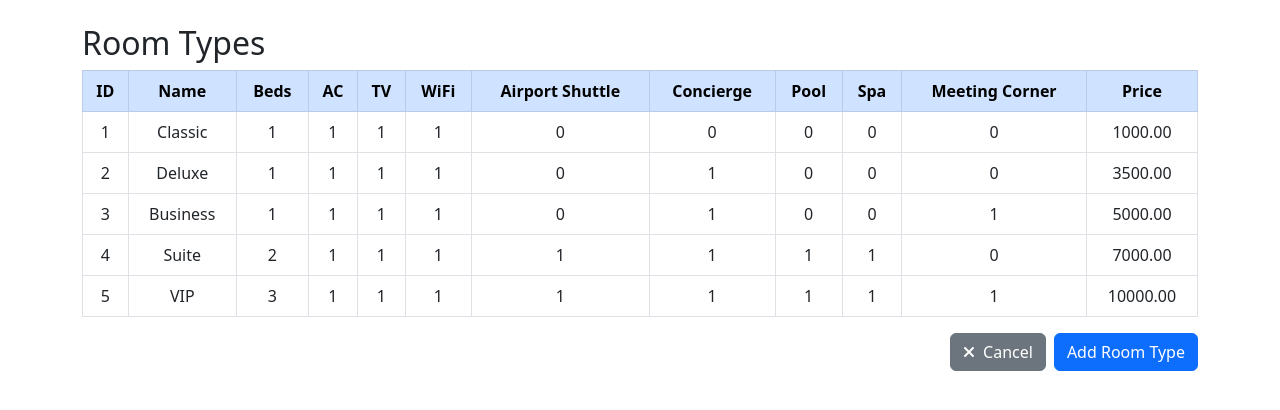
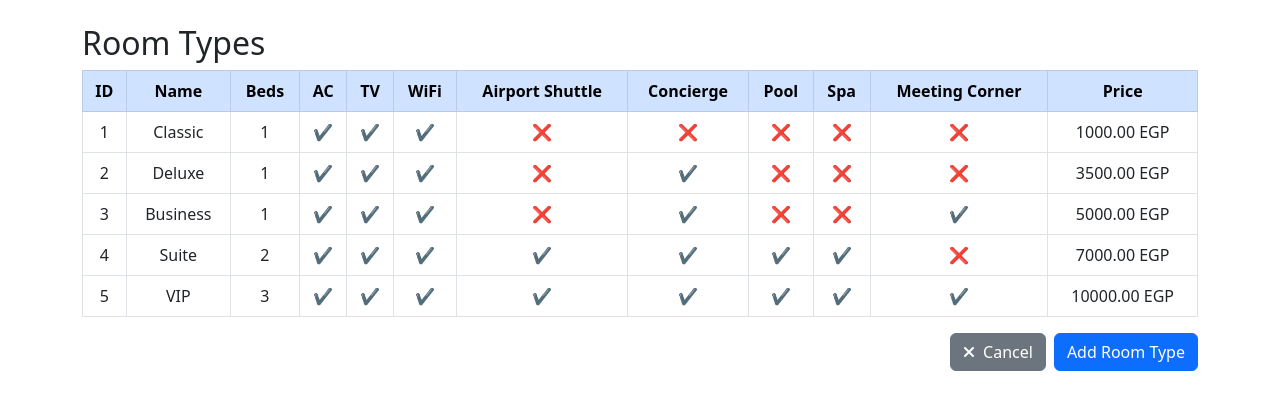
Before and after one commit to nesreen752/hotel-management-system, a Flask app: page /room-types in a window 1280 px wide. Shown: the top 410 px of the page. Run offline with Flask 3, Linux system fonts and the light colour scheme; data comes from the database, SQL or seed files in the repository; some libraries are stand-ins or nearby versions.

Commit message:
update to roomtype

```diff
--- a/HotelMS/backend/app.py
+++ b/HotelMS/backend/app.py
@@ -77,33 +77,48 @@ def add_room_type():
         db = get_db()
         cursor = db.cursor()
 
-        # Retrieve form data
         type_name = request.form.get("name")
-        beds = request.form.get("beds")
-        ac = request.form.get("ac", 0)
-        tv = request.form.get("tv", 0)
-        wifi = request.form.get("wifi", 0)
-        airport_shuttle = request.form.get("airportShuttle", 0)
-        concierge = request.form.get("concierge", 0)
-        pool = request.form.get("pool", 0)
-        spa = request.form.get("spa", 0)
-        meeting_corner = request.form.get("meetingCorner", 0)
+        bed_count = request.form.get("beds")
+        price = request.form.get("price")
 
-        # Insert into the RoomType table
-        cursor.execute(
-            """
-            INSERT INTO RoomType (TypeName, Beds, AC, TV, WiFi, AirportShuttle, Concierge, Pool, Spa, MeetingCorner)
-            VALUES (%s, %s, %s, %s, %s, %s, %s, %s, %s, %s)
-            """,
-            (type_name, beds, ac, tv, wifi, airport_shuttle, concierge, pool, spa, meeting_corner)
-        )
+        has_ac = 1 if request.form.get("ac") else 0
+        has_tv = 1 if request.form.get("tv") else 0
+        has_wifi = 1 if request.form.get("wifi") else 0
+        has_airport_shuttle = 1 if request.form.get("airportShuttle") else 0
+        has_concierge = 1 if request.form.get("concierge") else 0
+        has_pool = 1 if request.form.get("pool") else 0
+        has_spa = 1 if request.form.get("spa") else 0
+        has_meeting_corner = 1 if request.form.get("meetingCorner") else 0
+        bar = 1 if request.form.get("bar") else 0
+        view = 1 if request.form.get("view") else 0
+
+
+        cursor.execute("""
+INSERT INTO RoomType
+(TypeName, BedCount, HasAC, HasTV, HasWiFi,
+ HasBar, HasView,
+ HasAirportShuttle, HasConcierge, HasPool,
+ HasSpa, HasMeetingCorner, PricePerNight)
+VALUES (%s,%s,%s,%s,%s,%s,%s,%s,%s,%s,%s,%s,%s)
+""", (
+    type_name,
+    bed_count,
+     has_ac, has_tv, has_wifi,
+    bar, view,
+    has_airport_shuttle,
+     has_concierge,
+    has_pool,
+    has_spa,
+    has_meeting_corner,
+    price
+))
+
         db.commit()
+        flash("Room type added successfully!", "success")
+        return redirect(url_for("room_types"))
 
-        # Redirect to the room types page
-        return redirect("/room-types")
+    return render_template("add_room_type.html")
 
-    # If GET request, render the add room type form
-    return render_template("add_room_type.html")
 
 
 @app.route("/room/add", methods=["GET", "POST"])
--- a/HotelMS/frontend/templates/add_room_type.html
+++ b/HotelMS/frontend/templates/add_room_type.html
@@ -27,7 +27,7 @@
                 <!-- Amenities Checkboxes -->
                 <h5 class="mt-3 mb-2 text-secondary">Amenities</h5>
                 <div class="row mb-3">
-                    {% set amenities = ['ac','tv','wifi','airportShuttle','concierge','pool','spa','meetingCorner'] %}
+                    {% set amenities = ['ac','tv','wifi','airportShuttle','concierge','pool','spa','meetingCorner','bar','view'] %}
                     {% for amenity in amenities %}
                     <div class="col-md-6">
                         <div class="form-check mb-2">
--- a/HotelMS/frontend/templates/booking_rooms_list.html
+++ b/HotelMS/frontend/templates/booking_rooms_list.html
@@ -132,6 +132,9 @@
     <div class="mt-4 text-center text-muted small">
         Generated on {{ current_time }}
     </div>
+    <a href="{{ url_for('booking') }}" class="btn btn-primary btn-sm">
+        <i class="fa-solid fa-bed me-1"></i> Booking
+    </a>
 </div>
 
 <script src="https://cdn.jsdelivr.net/npm/bootstrap@5.3.3/dist/js/bootstrap.bundle.min.js"></script>
--- a/HotelMS/frontend/templates/navbar_manager.html
+++ b/HotelMS/frontend/templates/navbar_manager.html
@@ -9,7 +9,7 @@
       <li class="nav-item"><a class="nav-link" href="{{ url_for('rooms_list') }}">Rooms</a></li>
       <li class="nav-item"><a class="nav-link" href="{{ url_for('room_types') }}">Room Types</a></li>
       <li class="nav-item"><a class="nav-link" href="{{ url_for('staff_list') }}">Staff</a></li>
-      <li class="nav-item"><a class="nav-link" href="{{ url_for('booking_done') }}">Bookings</a></li>
+      <li class="nav-item"><a class="nav-link" href="{{ url_for('booking_rooms_list') }}">Bookings</a></li>
       <li class="nav-item"><a class="nav-link" href="{{ url_for('transactions') }}">Transactions</a></li>
       <li class="nav-item"><a class="nav-link" href="{{ url_for('logout') }}">Logout</a></li>
     </ul>
--- a/HotelMS/frontend/templates/room_types.html
+++ b/HotelMS/frontend/templates/room_types.html
@@ -28,22 +28,21 @@
     <td>{{ t.RoomTypeID }}</td>
     <td>{{ t.TypeName }}</td>
     <td>{{ t.BedCount }}</td>
-            <td>{{ t.HasAC }}</td>
-            <td>{{ t.HasTV }}</td>
-            <td>{{ t.HasWiFi }}</td>
-            <td>{{ t.HasAirportShuttle }}</td>
-            <td>{{ t.HasConcierge }}</td>
-            <td>{{ t.HasPool }}</td>
-            <td>{{ t.HasSpa }}</td>
-            <td>{{ t.HasMeetingCorner }}</td>
-            <td>{{ t.PricePerNight }}</td>
-            <!-- <td>
-                <a href="/room-type/edit/{{ t.RoomTypeID }}" class="btn btn-warning btn-sm">Edit</a>
-                <a href="/room-type/delete/{{ t.RoomTypeID }}" class="btn btn-danger btn-sm">Delete</a>
-            </td> -->
+
+    <td>{% if t.HasAC %}✔️{% else %}❌{% endif %}</td>
+    <td>{% if t.HasTV %}✔️{% else %}❌{% endif %}</td>
+    <td>{% if t.HasWiFi %}✔️{% else %}❌{% endif %}</td>
+    <td>{% if t.HasAirportShuttle %}✔️{% else %}❌{% endif %}</td>
+    <td>{% if t.HasConcierge %}✔️{% else %}❌{% endif %}</td>
+    <td>{% if t.HasPool %}✔️{% else %}❌{% endif %}</td>
+    <td>{% if t.HasSpa %}✔️{% else %}❌{% endif %}</td>
+    <td>{% if t.HasMeetingCorner %}✔️{% else %}❌{% endif %}</td>
+
+    <td>{{ t.PricePerNight }} EGP</td>
 </tr>
 {% endfor %}
 </tbody>
+
 </table>
 <div class="d-flex justify-content-end gap-2">
     <a href="{{ url_for('dashboard') }}" class="btn btn-secondary mb-3">
```
Lines whose indentation alone changed are shown as unchanged.
